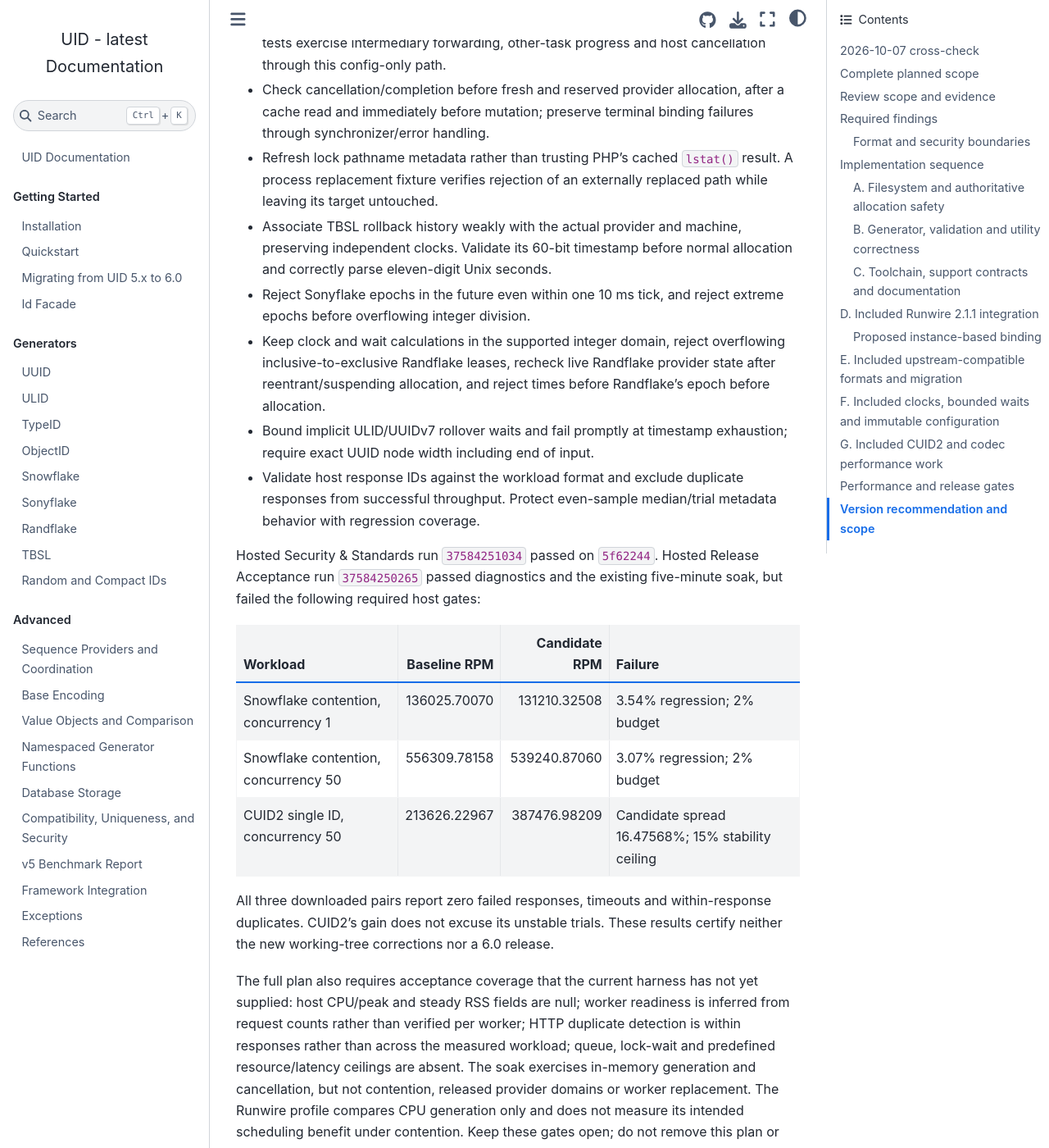
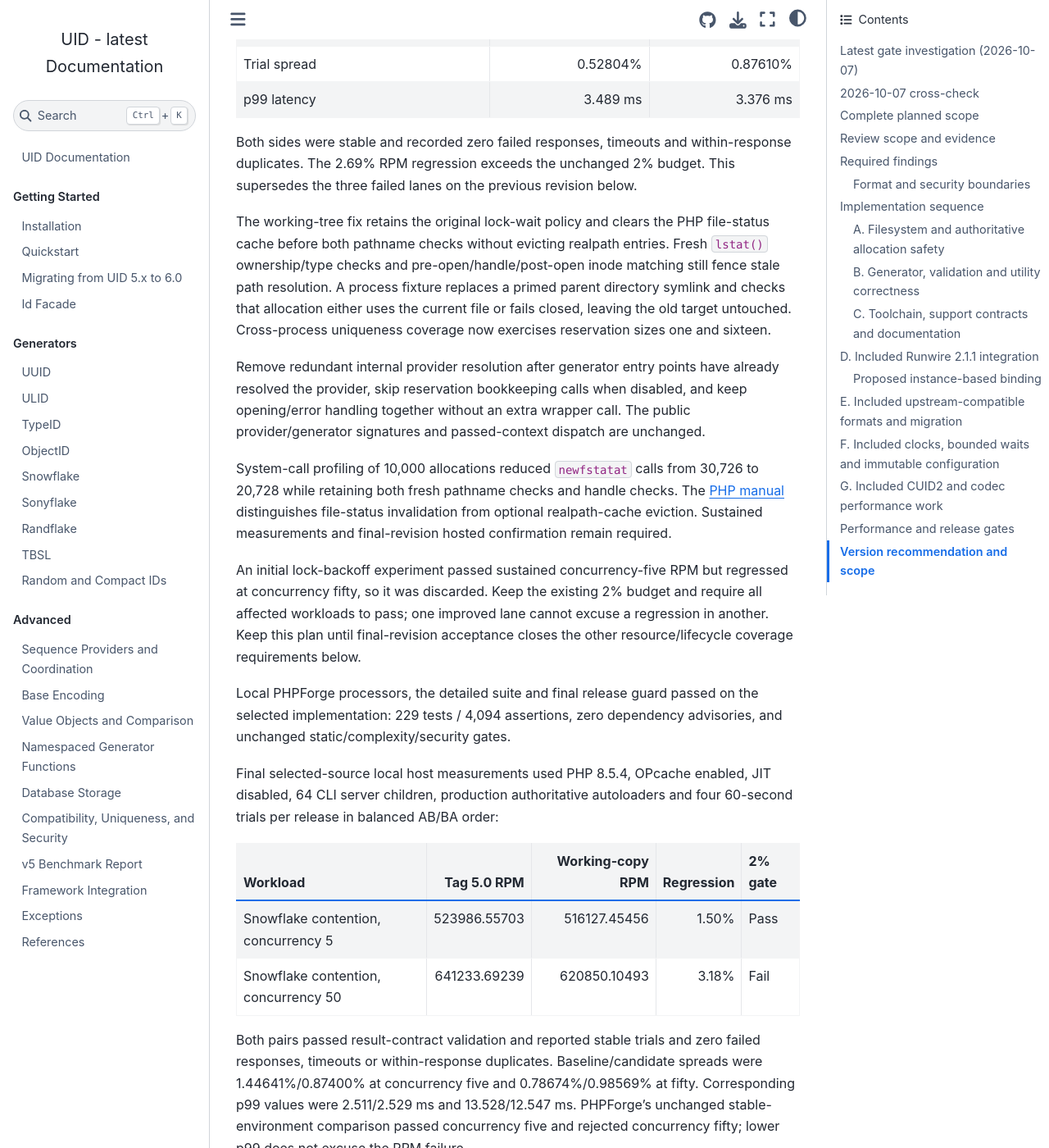
Before and after one commit to infocyph/UID, a Sphinx documentation site: the page built from docs/uid-review-and-release-plan.md, in a window 1280 px wide and 1400 px high, scrolled down 566 px. Shown: the whole window at 82% size. Built offline with Sphinx 7.4.7 and the Sphinx Book theme 1.1.4, drawn with Linux system fonts in a browser that asks for light colours; some of the changed text lies outside the part shown.

Commit message:
:sparkles: refactor(sequence): optimize file locking and optimize sequence reservation logic
- Update filesystem sequence provider and support files with optimizations :zap:
- Refactor file lock verification and status cache handling :recycle:
- Add tests for reservation sizes and cached parent resolution :white_check_mark:
- Update documentation and release planning notes :memo:

Refs: #5.0

```diff
--- a/docs/uid-review-and-release-plan.md
+++ b/docs/uid-review-and-release-plan.md
@@ -7,6 +7,80 @@
 Review date: 2026-10-06. Reviewed revision: `322c9d9c033b16e4a47ff88c156ce230e3cef0fa`.
 Latest local release tag: `5.0`, at `4a95eb8058e73c72e74e44fedd25755198899eae`.
 Status: sections A–F implemented and regression-covered; section G, host performance, soak, and exact-final release acceptance remain open.
+
+## Latest gate investigation (2026-10-07)
+
+Rechecked exact committed revision
+`d3858dc537d08710502f3222ab9f1155bd7def30`. Security & Standards run
+`37588152700` passed. Release Acceptance run `37588152012` passed diagnostics,
+the five-minute soak and eleven of twelve host-performance lanes. The single
+remaining failed job is `host-performance (snowflake-contended, 5, 1)`:
+
+| Metric | Tag 5.0 | Candidate |
+| --- | ---: | ---: |
+| Median successful RPM | 259926.06731 | 252941.12415 |
+| Trial spread | 0.52804% | 0.87610% |
+| p99 latency | 3.489 ms | 3.376 ms |
+
+Both sides were stable and recorded zero failed responses, timeouts and
+within-response duplicates. The 2.69% RPM regression exceeds the unchanged 2%
+budget. This supersedes the three failed lanes on the previous revision below.
+
+The working-tree fix retains the original lock-wait policy and clears the PHP
+file-status cache before both pathname checks without evicting realpath entries.
+Fresh `lstat()` ownership/type checks and pre-open/handle/post-open inode matching
+still fence stale path resolution. A process fixture replaces a primed parent
+directory symlink and checks that allocation either uses the current file or
+fails closed, leaving the old target untouched. Cross-process uniqueness
+coverage now exercises reservation sizes one and sixteen.
+
+Remove redundant internal provider resolution after generator entry points have
+already resolved the provider, skip reservation bookkeeping calls when disabled,
+and keep opening/error handling together without an extra wrapper call. The
+public provider/generator signatures and passed-context dispatch are unchanged.
+
+System-call profiling of 10,000 allocations reduced `newfstatat` calls from
+30,726 to 20,728 while retaining both fresh pathname checks and handle checks.
+The [PHP manual](https://www.php.net/manual/en/function.clearstatcache.php)
+distinguishes file-status invalidation from optional realpath-cache eviction.
+Sustained measurements and final-revision hosted confirmation remain required.
+
+An initial lock-backoff experiment passed sustained concurrency-five RPM but
+regressed at concurrency fifty, so it was discarded. Keep the existing 2% budget
+and require all affected workloads to pass; one improved lane cannot excuse
+a regression in another. Keep this plan until final-revision acceptance closes
+the other resource/lifecycle coverage requirements below.
+
+Local PHPForge processors, the detailed suite and final release guard passed on
+the selected implementation: 229 tests / 4,094 assertions, zero dependency
+advisories, and unchanged static/complexity/security gates.
+
+Final selected-source local host measurements used PHP 8.5.4, OPcache enabled,
+JIT disabled, 64 CLI server children, production authoritative autoloaders and
+four 60-second trials per release in balanced AB/BA order:
+
+| Workload | Tag 5.0 RPM | Working-copy RPM | Regression | 2% gate |
+| --- | ---: | ---: | ---: | --- |
+| Snowflake contention, concurrency 5 | 523986.55703 | 516127.45456 | 1.50% | Pass |
+| Snowflake contention, concurrency 50 | 641233.69239 | 620850.10493 | 3.18% | Fail |
+
+Both pairs passed result-contract validation and reported stable trials and zero
+failed responses, timeouts or within-response duplicates. Baseline/candidate
+spreads were 1.44641%/0.87400% at concurrency five and 0.78674%/0.98569% at fifty.
+Corresponding p99 values were 2.511/2.529 ms and 13.528/12.547 ms. PHPForge's
+unchanged stable-environment comparison passed concurrency five and rejected
+concurrency fifty; lower p99 does not excuse the RPM failure.
+
+The committed revision's hosted PHP 8.4 concurrency-fifty lane passed at
+184408.87 → 183652.12 RPM (0.41% regression). A separate short local comparison
+of exact `d3858dc` production source against the working copy measured
+634802.05397 → 630573.07866 RPM (0.67% regression, four ten-second trials per
+source). This supporting diagnostic does not certify a sustained 5.0 comparison
+or establish that the PHP 8.5 regression is resolved. Keep local and hosted
+runtime evidence separate and require exact-final-commit hosted confirmation.
+
+The selected production source also passed the no-optional-package smoke and
+strict Sphinx build. Changes remain uncommitted; no release or tag was published.
 
 ## 2026-10-07 cross-check
 
```
Also changed, not shown: 6 other files.
